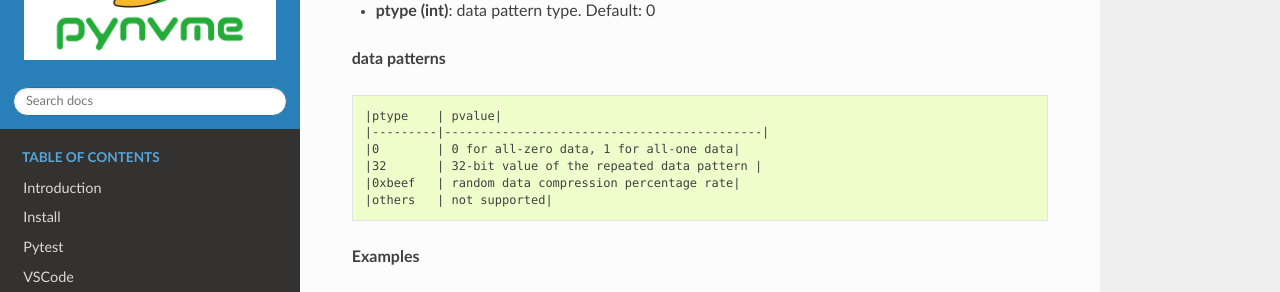
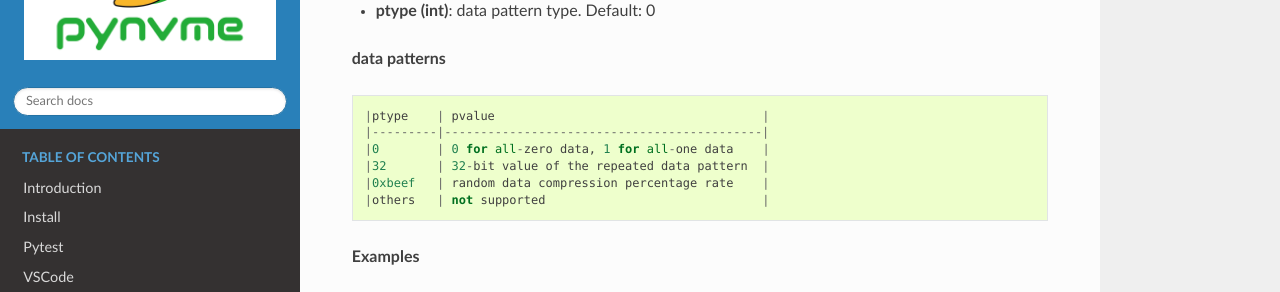
Before and after one commit to pynvme/pynvme, a Sphinx documentation site: the page built from doc/api.rst, in a window 1280 px wide and 900 px high, scrolled down 325 px. Shown: the part 151-443 px from the top of the window. Built offline with Sphinx 7.4.7 and the Read the Docs theme 2.0.0, drawn with Linux system fonts in a browser that asks for light colours; part of the change alters nothing that is shown; some of the changed text lies outside the part shown.

```diff
--- a/doc/api.rst
+++ b/doc/api.rst
@@ -21,14 +21,14 @@ Buffer allocates memory in DPDK, so we can get its physical address for DMA. Dat
 
 **data patterns**
 
-.. code-block:: markdown
+.. code-block::
 
-       |ptype    | pvalue|
+       |ptype    | pvalue                                     |
        |---------|--------------------------------------------|
-       |0        | 0 for all-zero data, 1 for all-one data|
-       |32       | 32-bit value of the repeated data pattern |
-       |0xbeef   | random data compression percentage rate|
-       |others   | not supported|
+       |0        | 0 for all-zero data, 1 for all-one data    |
+       |32       | 32-bit value of the repeated data pattern  |
+       |0xbeef   | random data compression percentage rate    |
+       |others   | not supported                              |
 
 **Examples**
 
@@ -886,8 +886,8 @@ Each ioworker can run upto 24 hours.
 * **io_count (long)**\ : specified maximum IO counts to send. Default: 0, means no limit
 * **lba_start (long)**\ : the LBA address of the first command. Default: 0, means start from region_start
 * **qprio (int)**\ : SQ priority. Default: 0, as Round Robin arbitration
-* **pvalue (int)**\ : data pattern value. Refer to class ``Buffer``. Default: 0
-* **ptype (int)**\ : data pattern type. Refer to class ``Buffer``. Default: 0
+* **pvalue (int)**\ : data pattern value. Refer to data pattern in class ``Buffer``. Default: 0
+* **ptype (int)**\ : data pattern type. Refer to data pattern in class ``Buffer``. Default: 0
 * **output_io_per_second (list)**\ : list to hold the output data of io_per_second. Default: None, not to collect the data
 * **output_percentile_latency (dict)**\ : dict of io counter on different percentile latency. Dict key is the percentage, and the value is the latency in ms. Default: None, not to collect the data
 
```
Also changed, not shown: 1 other file.
